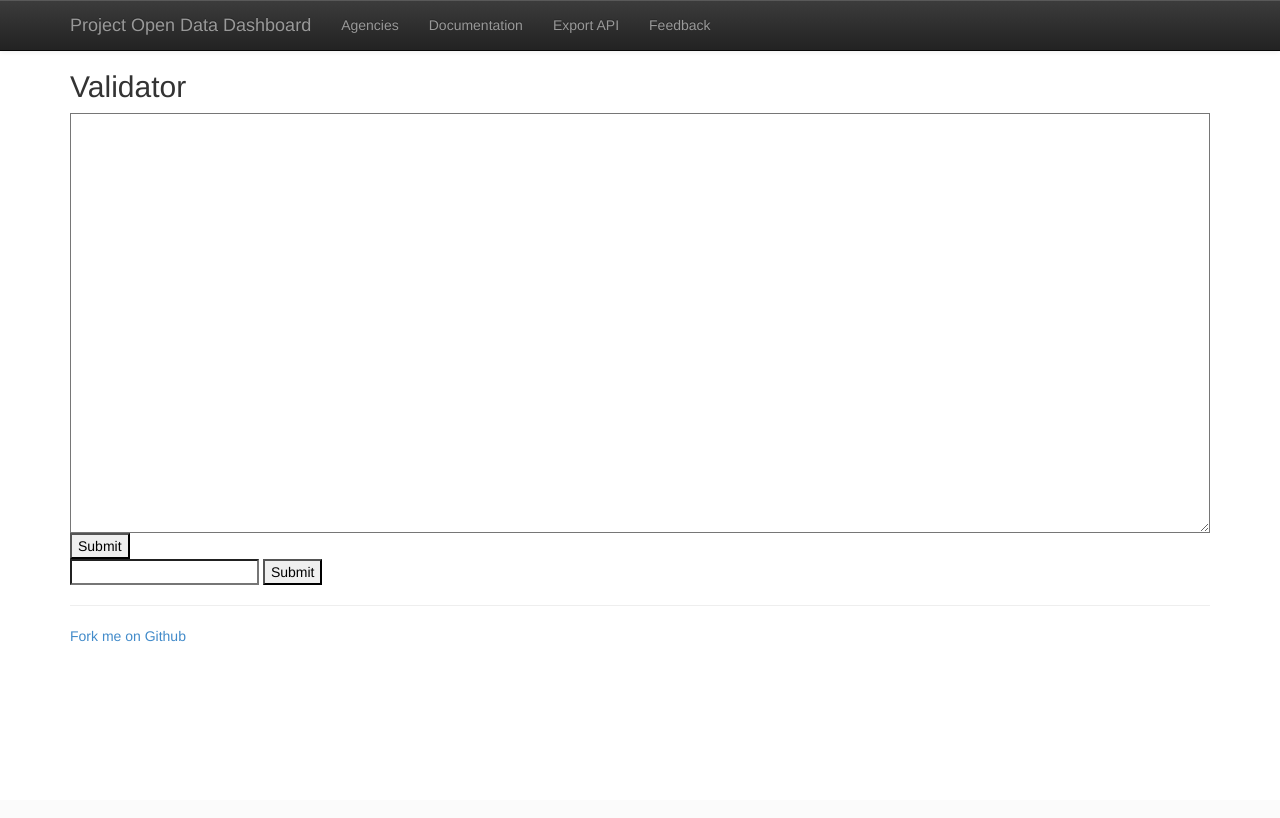
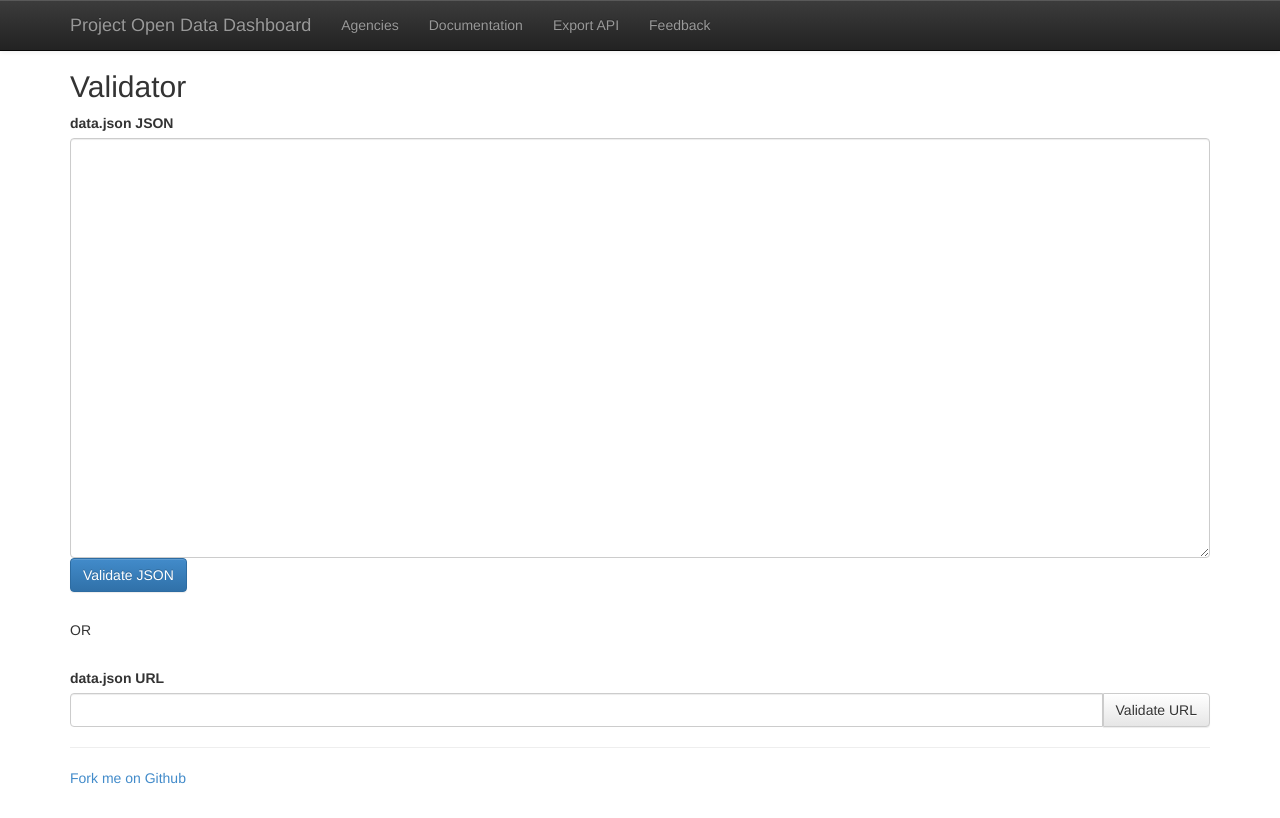
Before and after one commit to GSA/project-open-data-dashboard, a CodeIgniter app: template application/views/validate.php in a window 1280 px wide. Before the commit the page ends 642 px from the top, so only its background shows below. Run offline with CodeIgniter, Linux system fonts and the light colour scheme; the template is opened without the code that fills it, so the values that code supplies are empty; some libraries are stand-ins or nearby versions.

Commit message:
Styling validation form

```diff
--- a/application/views/validate.php
+++ b/application/views/validate.php
@@ -9,16 +9,26 @@
         <div class="col-lg-12">
           <h2>Validator</h2>
 
-            <form action="/validate" method="post">
-                <textarea name="datajson" style="height : 30em; width: 100%"></textarea>
-                <input type="submit" value="Submit">
+
+            <form action="/validate" method="post" role="form">
+                <div class="form-group">
+                    <label for="datajson">data.json JSON</label>
+                    <textarea class="form-control" id="datajson" name="datajson" style="height : 30em; width: 100%"></textarea>
+                    <input type="submit" value="Validate JSON" class="btn btn-primary">
+                </div>
             </form>
 
+            <div style="margin : 2em 0">OR</div>
 
+            <form action="/validate" method="post" role="form">
+                    <label for="datajson_url">data.json URL</label>
+                    <div class="input-group">
+                        <input name="datajson_url" id="datajson_url" class="form-control">
+                        <span class="input-group-btn">
+                            <input type="submit" class="btn btn-default" value="Validate URL">
+                        </span>
 
-            <form action="/validate" method="post">
-                <input name="datajson_url">
-                <input type="submit" value="Submit">
+                    </div>
             </form>
 
 
```
